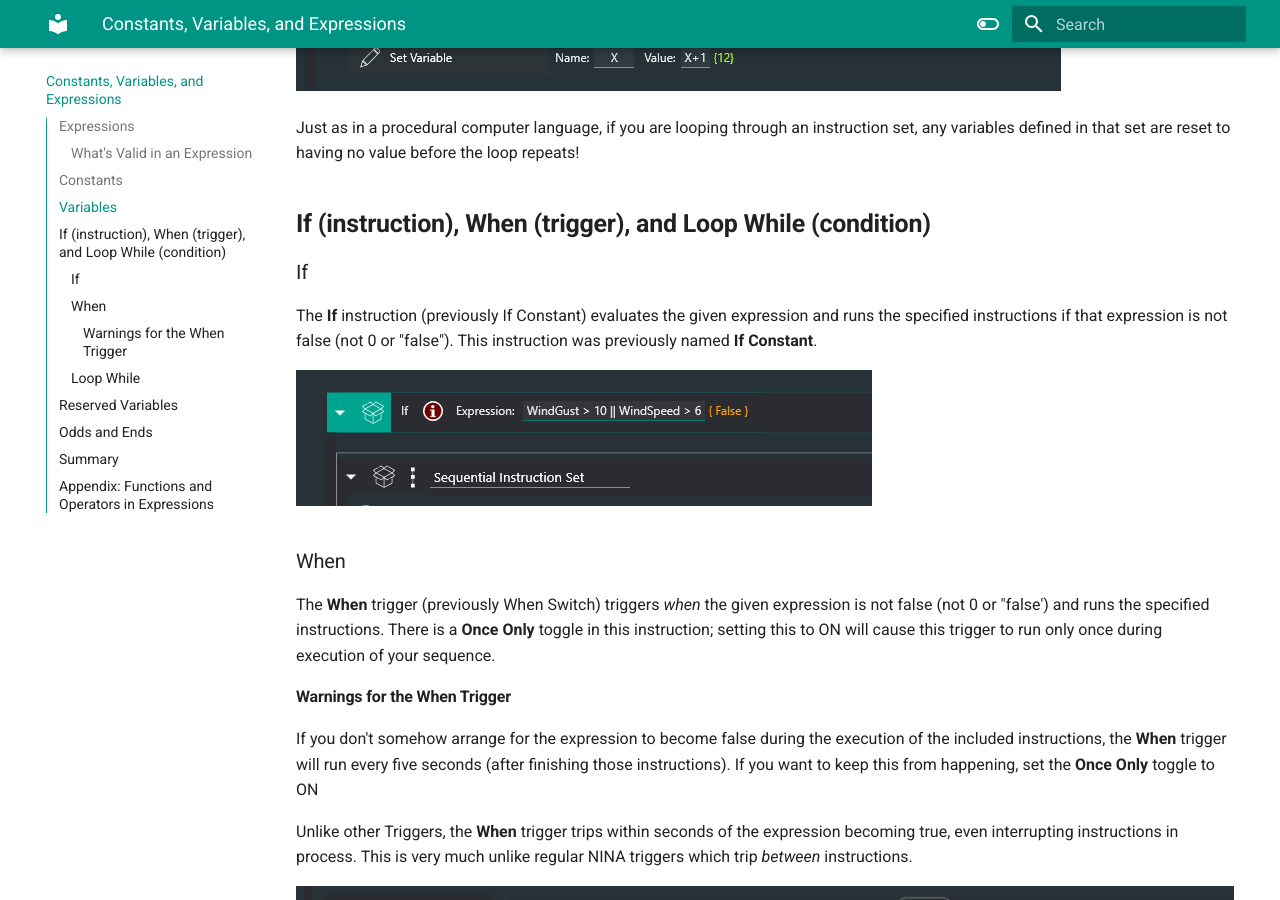
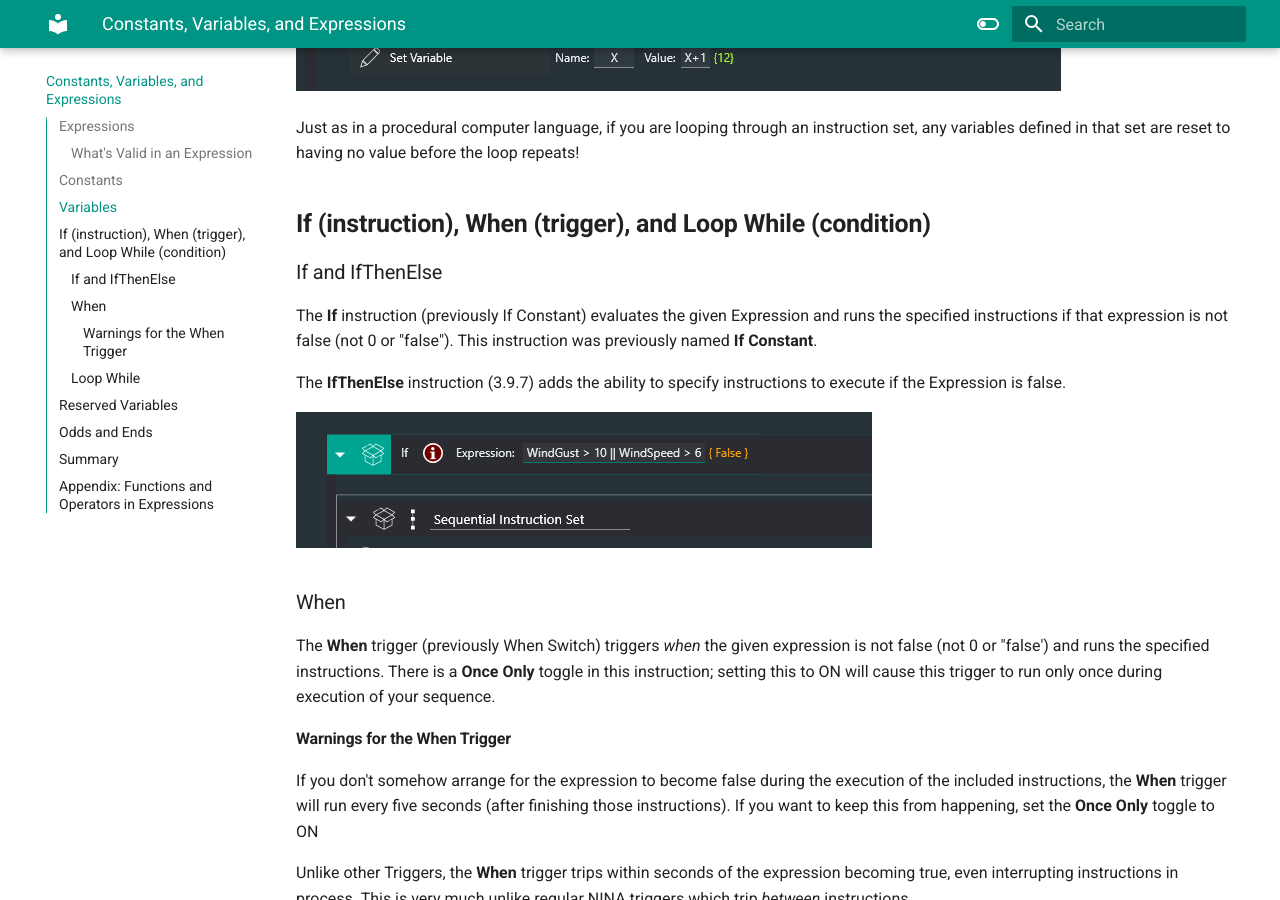
Before and after one commit to marcblank/marcblank.github.io, an MkDocs documentation site: the page built from docs/CVE.md, in a window 1280 px wide and 900 px high, scrolled down 2301 px. Built offline with MkDocs 1.6.1 and Material for MkDocs 9.7.7, drawn with Linux system fonts in a browser that asks for light colours.

Commit message:
Powerups 3.9.7.0

```diff
--- a/docs/CVE.md
+++ b/docs/CVE.md
@@ -39,9 +39,11 @@ Just as in a procedural computer language, if you are looping through an instruc
 
 ## **If (instruction), When (trigger), and Loop While (condition)**
 
-### If
+### If and IfThenElse
 
-The **If** instruction (previously If Constant) evaluates the given expression and runs the specified instructions if that expression is not false (not 0 or "false"). This instruction was previously named **If Constant**.
+The **If** instruction (previously If Constant) evaluates the given Expression and runs the specified instructions if that expression is not false (not 0 or "false"). This instruction was previously named **If Constant**.
+
+The **IfThenElse** instruction (3.9.7) adds the ability to specify instructions to execute if the Expression is false.
 
 ![](If.png)
 
```
